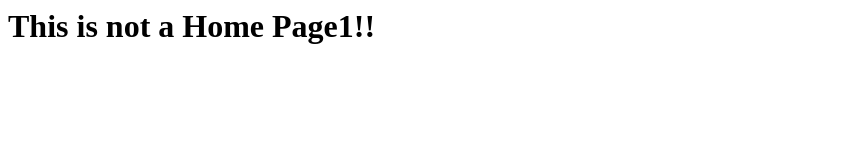
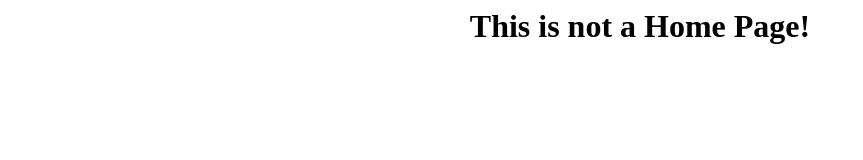
Before and after one commit to KaiserWilhelm23/the-orphanage, a plain HTML site: page index.html in a window 1280 px wide. Shown: the whole page, without its empty margins (0-863 px from the left). Drawn offline with Linux system fonts and the light colour scheme.

Commit message:
Update index.html

```diff
--- a/index.html
+++ b/index.html
@@ -1 +1,4 @@
-<h1> This is not a Home Page1!! </h1>
+
+<center>
+<h1> This is not a Home Page! </h1>
+</center>
```
